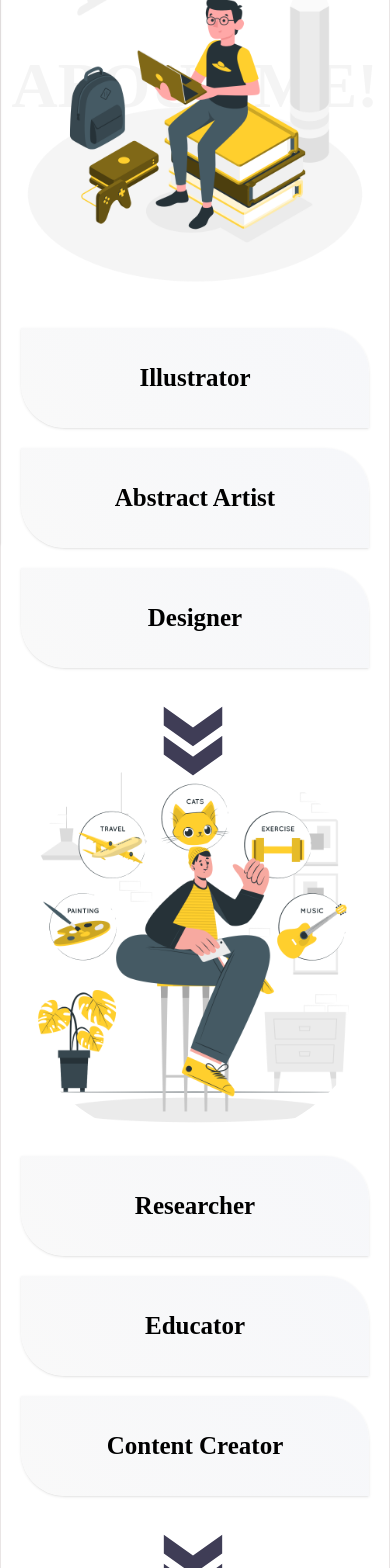
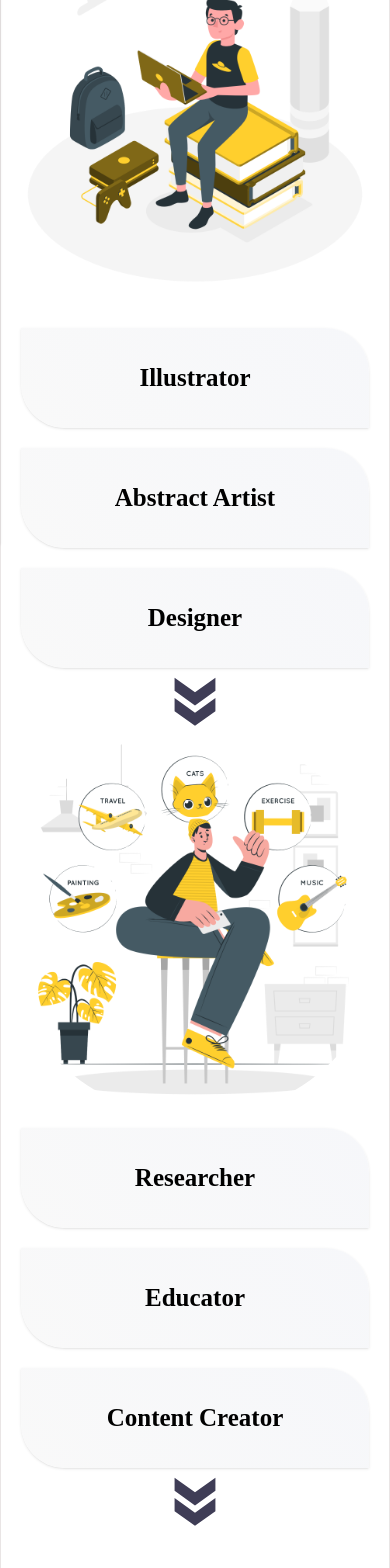
Before and after one commit to adilrion/Kabid-Vai, a React (Create React App) app: page /about in a window 390 px wide. Shown: the part 300-1868 px from the top of the page. Built offline with nearby package versions, Linux system fonts and the light colour scheme; a web font is replaced by a local one.

Commit message:
header added

```diff
--- a/src/Components/Home/About/About.css
+++ b/src/Components/Home/About/About.css
@@ -1,6 +1,3 @@
-.c-about {
-  background: rgb(255, 255, 255);
-}
 .a-skill {
   width: 100%;
   margin: 10px 20px;
@@ -11,8 +8,6 @@
   font-family: "Delius", cursive;
   font-weight: 700;
   text-transform: capitalize;
-  /* box-shadow: 0px 0px 18px -3px rgba(0, 0, 0, 0.1), */
-  /* 0px 10px 15px -3px rgba(0, 0, 0, 0.1); */
   background: transparent;
   animation: skill 8s ease-in-out infinite;
   border-radius: 0px 44px 0px 45px;
@@ -21,22 +16,10 @@
   text-align: center;
 }
 .a-bottom-icon {
-  position: absolute;
-  color: #808080;
-  font-size: 50px;
-  bottom: -15%;
-  left: 40%;
-  text-align: center;
-  animation: arrow 3s ease-in-out infinite;
+  animation: arrow 8s ease-in-out infinite;
   transition: all 8s ease-in-out;
 }
-.a-bottom-icon > h1 {
-  transform: rotate(90deg);
-  display: inline-block;
-  margin: 0;
-  padding: 0;
-  color: #3f3d56;
-}
+
 .briyani-skill {
   border-radius: 100%;
   width: 300px;
@@ -139,12 +122,16 @@
 
 @keyframes arrow {
   0% {
+    bottom: -5%;
+    left: 50%;
+  }
+  50% {
     bottom: -15%;
-    left: 40%;
+    left: 50%;
   }
   100% {
-    bottom: -20%;
-    left: 40%;
+    bottom: -5%;
+    left: 50%;
   }
 }
 
@@ -160,19 +147,4 @@
       0px 10px 15px -3px rgba(0, 0, 0, 0.1);
     background: rgb(255, 255, 255);
   }
-  .a-bottom-icon {
-    bottom: -32%;
-    left: 35%;
-    text-align: center;
-  }
-  @keyframes arrow {
-    0% {
-      bottom: -32%;
-      left: 35%;
-    }
-    100% {
-      bottom: -37%;
-      left: 35%;
-    }
-  }
 }
--- a/src/Components/Home/About/About.js
+++ b/src/Components/Home/About/About.js
@@ -13,7 +13,7 @@ const About = () => {
   return (
     <article>
       <section className="c-about md:px-10">
-        <nav className="c-header">
+        <nav className="fixed top-2/4 left-2/4 -translate-x-2/4 -z-50 text-2xl md:text-4xl text-gray-200 bg-transparent">
           <h1 className="">
             <span className="uppercase">About Me!😎</span>
           </h1>
@@ -41,7 +41,7 @@ const About = () => {
         </div>
         <div>
           <div className="grid grid-cols-2 md:min-h-[540px] md:p-10 relative">
-            <div className="col-span-2 order-last md:order-first md:col-span-1 h-auto relative flex justify-evenly items-center mx-5">
+            <div className="col-span-2 order-last md:order-first md:col-span-1 h-auto relative flex justify-evenly items-center mx-5 pb-5 md:pb-0">
               <div className="w-full flex flex-col justify-evenly items-center ">
                 <Link to="#" className=" a-skill shadow ">
                   <p>Illustrator </p>
@@ -54,15 +54,13 @@ const About = () => {
                 </Link>
               </div>
 
-              <div className="a-bottom-icon">
+              <div className=" absolute bottom-0 left-2/4 -translate-x-2/4 a-bottom-icon">
                 <h1>
-                  <Zoom>
-                    <MdDoubleArrow />
-                  </Zoom>
+                  <MdDoubleArrow className="rotate-90 text-[#3f3d56] text-[70px]" />
                 </h1>
               </div>
             </div>
-            <div className="col-span-2 md:col-span-1 flex justify-center items-center">
+            <div className="col-span-2 md:col-span-1 flex justify-center items-center ">
               <Zoom>
                 <img
                   src={img1}
@@ -75,8 +73,8 @@ const About = () => {
             </div>
           </div>
 
-          <div className="grid grid-cols-2 md:min-h-[540px] mt-20 md:mt-0 md:p-10 relative">
-            <div className="col-span-2 md:col-span-1  flex justify-center items-center">
+          <div className="grid grid-cols-2 md:min-h-[540px] md:p-10 relative">
+            <div className="col-span-2 md:col-span-1  flex justify-center items-center pt-8 md:pt-0">
               <Zoom>
                 <img
                   src={img2}
@@ -87,7 +85,7 @@ const About = () => {
                 />
               </Zoom>
             </div>
-            <div className="col-span-2 md:col-span-1 h-auto relative flex justify-evenly items-center mx-5">
+            <div className="col-span-2 md:col-span-1 pb-5 md:pb-0 h-auto relative flex justify-evenly items-center mx-5">
               <div className="w-full flex flex-col justify-evenly bg-transparent items-center ">
                 <Link to="#" className=" a-skill shadow">
                   <p>Researcher</p>
@@ -100,9 +98,9 @@ const About = () => {
                 </Link>
               </div>
 
-              <div className="a-bottom-icon">
+              <div className=" absolute bottom-0 left-2/4 -translate-x-2/4 a-bottom-icon ">
                 <h1>
-                  <MdDoubleArrow />
+                  <MdDoubleArrow className="rotate-90 text-[#3f3d56] text-[70px]" />
                 </h1>
               </div>
             </div>
--- a/src/Components/Home/Contact/Contact.css
+++ b/src/Components/Home/Contact/Contact.css
@@ -1,18 +1,3 @@
-.c-contact {
-  /* border-radius: 0px 135px 73px 89px;
-  -webkit-border-radius: 0px 135px 73px 89px;
-  -moz-border-radius: 0px 135px 73px 89px; */
-  /* border: 1px solid #e9e5e5; */
-
-  /* background: rgb(255, 255, 255); */
-}
-
-/* .c-shadow {
-  box-shadow: inset 0px 0px 15px -3px #808080;
-  font-family: "Redressed", cursive;
-  font-size: 1rem;
-  font-style: normal;
-} */
 .c-header {
   top: 40%;
   left: 40%;
@@ -36,27 +21,15 @@
   padding: 0;
   color: #3f3d56;
 }
-/* .c-address-section {
-  box-shadow: 0px 0px 18px -3px rgba(0, 0, 0, 0.1),
-    0px 10px 15px -3px rgba(0, 0, 0, 0.1);
-} */
+
 .c-address {
   display: flex;
   align-items: center;
-  /* padding: 15px 48px; */
-  /* height: 60px; */
   margin: 15px;
   gap: 15px;
 }
-/* .c-address-icon {
-  font-size: 1.5rem;
-  line-height: 2rem;
-  color: #808080;
-} */
+
 .c-bottom-icon {
-  /*  position: absolute;
-  bottom: -18%;
-  left: 40%; */
   font-size: 50px;
   text-align: center;
   animation: bottom 3s ease-in-out infinite;
--- a/src/Components/Home/Contact/Contact.js
+++ b/src/Components/Home/Contact/Contact.js
@@ -43,7 +43,7 @@ const Contact = () => {
 
   return (
     <section className="relative">
-      <nav className="c-header z-40">
+      <nav className="fixed top-2/4 left-2/4 -translate-x-2/4 -z-50 text-2xl md:text-4xl text-gray-200 bg-transparent">
         <h1 className="">
           <span className=" uppercase">Contact Me!</span>
         </h1>
@@ -51,7 +51,7 @@ const Contact = () => {
 
       <div className="c-contact">
         <div className="c-header-details">
-          <div className="md:w-[600px] py-5 border-gray-400 border-b mx-8 md:mx-24">
+          <div className="md:w-[600px] py-5 border-gray-300 border-b mx-8 md:mx-24">
             <Zoom>
               <h1>DON'T BE SHY</h1>
             </Zoom>
@@ -84,7 +84,7 @@ const Contact = () => {
                       name="name"
                       id="name"
                       placeholder="Full Name"
-                      class="w-100 mt-2 py-2 px-3 rounded shadow text-md border  min-h-full text-gray-800 focus:outline-none -transparent"
+                      class="w-100 mt-2 py-3 px-3 rounded shadow text-md   min-h-full text-gray-800 focus:outline-none -transparent"
                     />
                   </div>
 
@@ -97,7 +97,7 @@ const Contact = () => {
                       name="email"
                       id="email"
                       placeholder="Email"
-                      class="w-100 mt-2 py-2 px-3 rounded    shadow text-md border  min-h-full text-gray-800 focus:outline-none -transparent"
+                      class="w-100 mt-2 py-3 px-3 rounded    shadow text-md  min-h-full text-gray-800 focus:outline-none -transparent"
                     />
                   </div>
 
@@ -110,13 +110,13 @@ const Contact = () => {
                       name="message"
                       id="text"
                       placeholder="Type your message"
-                      class="w-100 mt-2 py-2 px-3 min-h-[200px] rounded    shadow text-md border  min-h-full text-gray-800 focus:outline-none -transparent"
+                      class="w-100 mt-2 py-3 px-3 min-h-[200px] rounded    shadow text-md    text-gray-800 focus:outline-none -transparent"
                     />
                   </div>
 
                   <button
                     type="submit"
-                    class="w-full bg-[#3f3d56] text-white font-bold py-3 px-6 rounded mt-3 hover:-[#5a5a5a]  transition ease-in-out duration-300"
+                    class="w-full uppercase bg-[#3f3d56] text-white font-bold py-3 px-6 rounded mt-3 hover:-[#5a5a5a]  transition ease-in-out duration-300"
                   >
                     Send
                   </button>
@@ -149,7 +149,7 @@ const Contact = () => {
             </Fade>
             <div className="col-span-1 p-5 z-50">
               <Fade bottom cascade>
-                <div class="md:p-6 flex flex-col justify-center c-address-section gap-y-2 md:gap-y-2 ">
+                <div class="md:p-6 flex flex-col justify-center gap-y-3 md:gap-y-3 ">
                   <address className="c-address">
                     <p className="c-address-icon">
                       <ImLocation2 />
@@ -176,7 +176,7 @@ const Contact = () => {
                     <p>kabidhasan@gmail.com</p>
                   </div>
                   <div>
-                    <div className="flex justify-evenly m-[15px]">
+                    <div className="flex justify-evenly m-[15px] md:px-5">
                       <Link
                         to="#"
                         className=" text-2xl  shadow-md border bg-white border-gray-100  rounded-full p-4 text-[#3b5998] transition ease-in-out duration-300"
```
